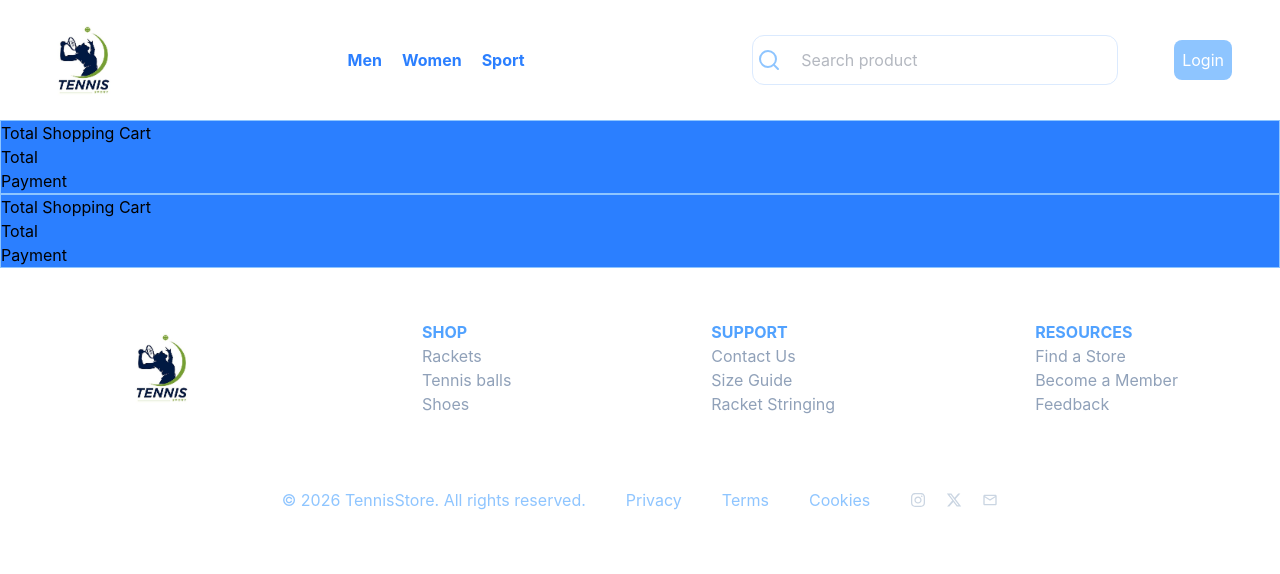
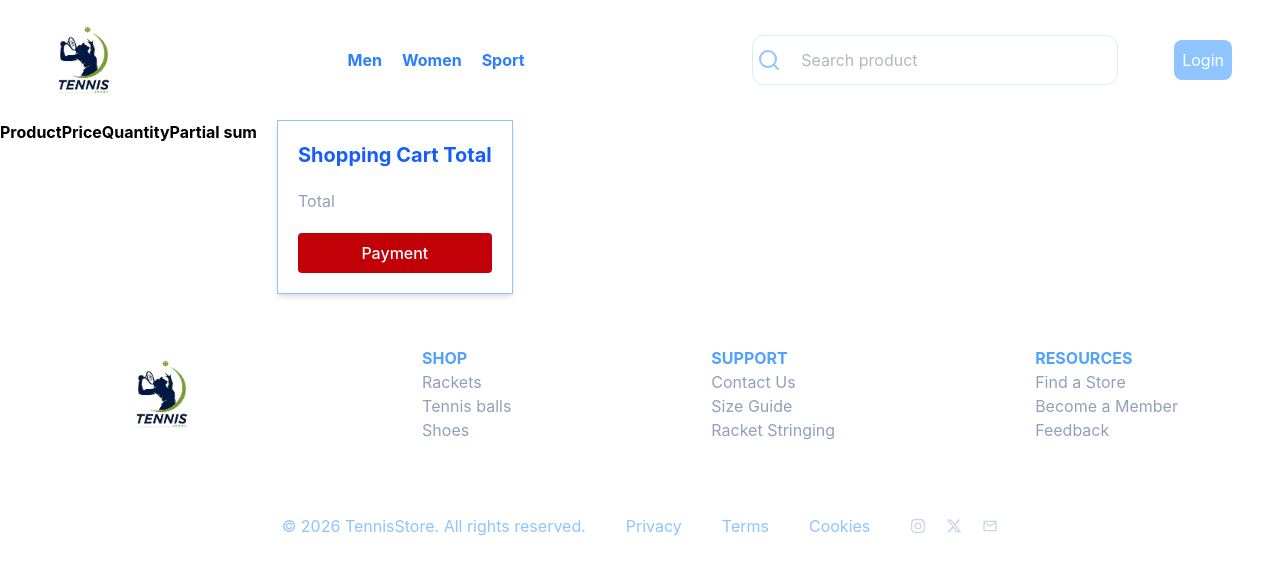
Before and after one commit to asalshojaeee/TennisStore, a React (Vite) app in the folder frontend/: page /cart in a window 1280 px wide. Shown: the top 574 px of the page. Built offline with nearby package versions, Linux system fonts and the light colour scheme; no server answers.

Commit message:
style(Home,Cart): create some element for them

```diff
--- a/frontend/src/pages/Cart.jsx
+++ b/frontend/src/pages/Cart.jsx
@@ -2,24 +2,28 @@ import React from 'react'
 
 function Cart() {
     return (
-        <div className="flex flex-row md:flex-col bg-red-500 md:bg-blue-500">
-            <div className='border border-blue-300 '>
-                <h3>Total Shopping Cart</h3>
-                <p>Total</p>
-                <button>Payment</button>
 
+
+        <div className='flex flex-row  md:flex md:gap-5 gap-3'>
+            <div>
+
+                <table className=''>
+                    <tr>
+                        <th>Product</th>
+                        <th>Price</th>
+                        <th>Quantity</th>
+                        <th>Partial sum
+                        </th>
+                    </tr>
+                </table>
             </div>
-            <div className='border border-blue-300'>
-                <h3>Total Shopping Cart</h3>
-                <p>Total</p>
-                <button>Payment</button>
-
+            <div className='border  border-blue-300 shadow-md p-5 flex flex-col gap-5'>
+                <h2 className='font-bold text-xl text-blue-600 '>Shopping Cart Total
+                </h2>
+                <p className='text-slate-400'>Total</p>
+                <button className='cursor-pointer bg-red-700 text-white font-medium w-full h-10 rounded-sm'>Payment</button>
             </div>
         </div>
-
-
-
-
 
 
 
--- a/frontend/src/pages/Home.jsx
+++ b/frontend/src/pages/Home.jsx
@@ -1,6 +1,7 @@
 
 import Header from "../components/Header"
 import Baner from "../components/Baner"
+import { IoBagHandleOutline } from "react-icons/io5";
 
 import baner2 from '../assets/images/baner2.jpg'
 import image1m from '../assets/images/image1m.jpg'
@@ -30,15 +31,27 @@ const Home = () => {
         <>
 
             <Baner />
-            <h2 className="text-green-600 text-xl font-bold p-5  ">Biggest Discounts</h2>
+
+            <h2 className="text-green-600 text-3xl font-bold  uppercase p-5">Biggest Discounts
+            </h2>
+            <div className=" flex gap-5 rounded-sm text-yellow-300 font-bold text-xl bg-green-800 opacity-80 w-100 p-5">
+                <div className="bg-white opacity-70 p-3 rounded-sm">2</div>
+                <div className="bg-white opacity-70 p-3 rounded-sm">5</div>
+                <div className="bg-white opacity-70 p-3 rounded-sm">%</div>
+                <div className="bg-white opacity-70 p-3 rounded-sm">O</div>
+                <div className="bg-white opacity-70 p-3 rounded-sm">F</div>
+                <div className="bg-white opacity-70 p-3 rounded-sm">F</div>
+            </div>
 
             <div className="grid md:grid-cols-2 lg:grid-cols-3 md:gap-5 p-5">
                 {discountProducts.map((product) => (
                     <div key={product._id} className="card border border-gray-300 rounded-md p-5 text-blue-400">
-                        <img src={product.productImage[0]} className="w-50 m-auto" />
+                        <div className="">
+                            <img src={product.productImage[0]} className="w-50 h-60 m-auto" />
 
-                        <div className="text-center">
-                            <h2 className="font-bold">{product.brandName}</h2>
+                        </div>
+                        <div className="">
+                            <h2 className="text-red-400 font-serif">{product.brandName}</h2>
 
                             <p className="line-through text-gray-300">
                                 ${product.price}
@@ -48,6 +61,13 @@ const Home = () => {
                                 ${product.sellingPrice}
                             </p>
                         </div>
+                        <div className="mt-3 relative text-center">
+                            <button className="w-full bg-blue-400 p-3 rounded-sm text-white font-bold">
+                                Add To Cart
+                            </button>
+
+                        </div>
+
                     </div>
                 ))}
 
```
